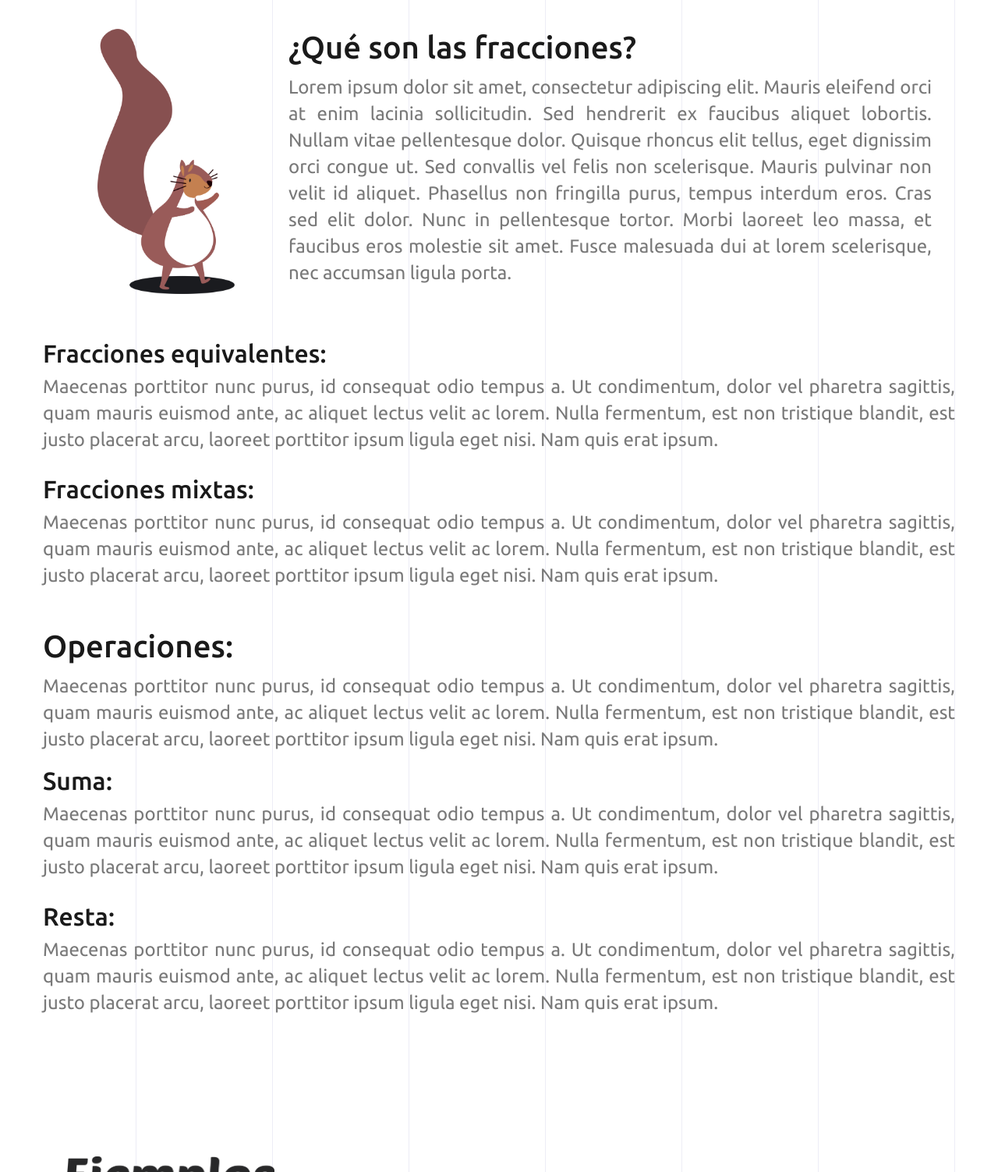
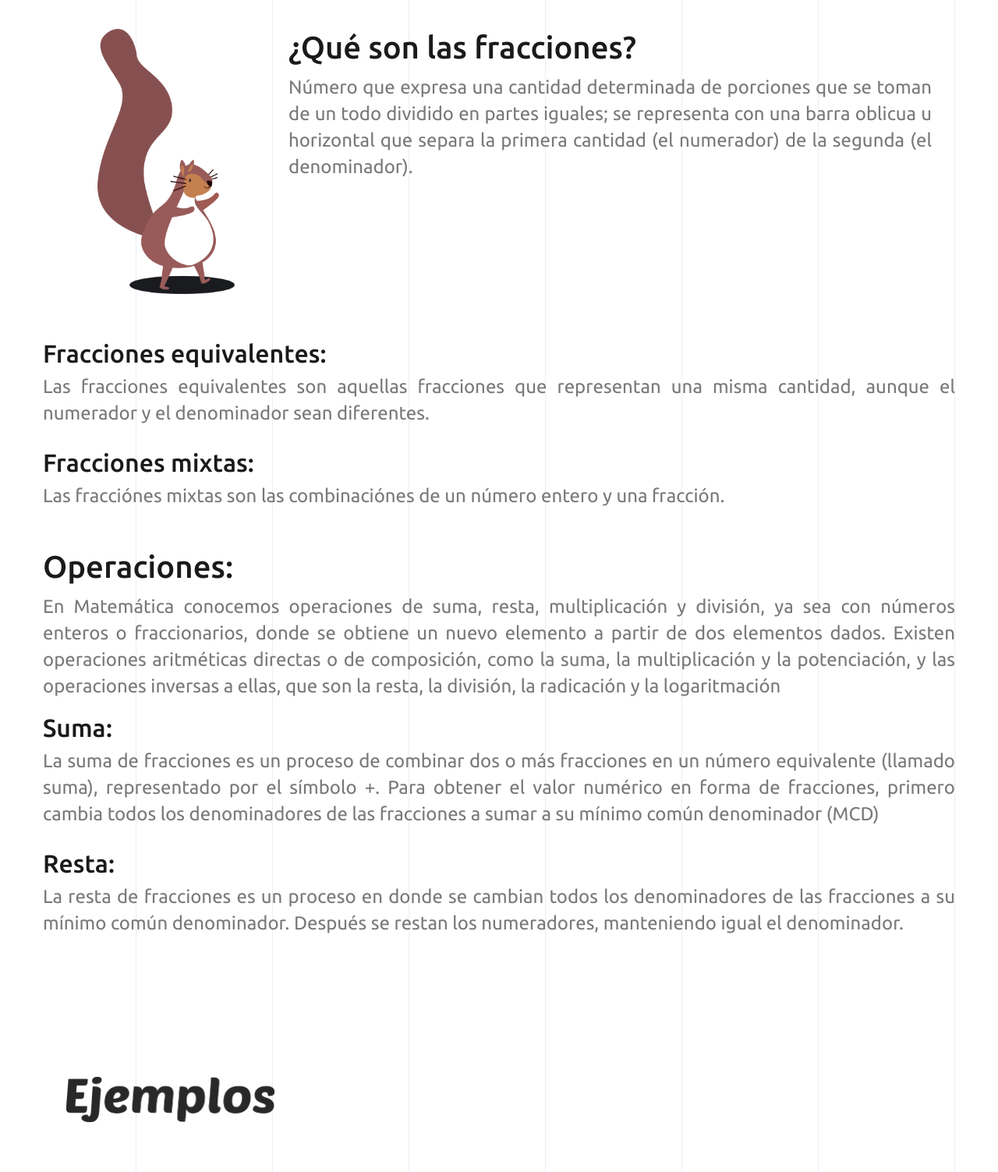
Before and after one commit to UCC-LabCompu2-Historico/proyectos2019-Dominguez-Nanfara, a plain HTML site: page Frac!/frac!/index.html in a window 1280 px wide. Shown: the part 1375-2878 px from the top of the page at 78% size. Drawn offline with nearby package versions, Linux system fonts and the light colour scheme.

Commit message:
Para precorregir

```diff
--- a/Frac!/frac!/index.html
+++ b/Frac!/frac!/index.html
@@ -129,7 +129,7 @@
                         <div class="col-md-9">
                             <div class="screen01_content m-top-0">
                                 <h2 class="m-top-0">¿Qué son las fracciones?</h2>
-                                        <p class="m-top-10">Lorem ipsum dolor sit amet, consectetur adipiscing elit. Mauris eleifend orci at enim lacinia sollicitudin. Sed hendrerit ex faucibus aliquet lobortis. Nullam vitae pellentesque dolor. Quisque rhoncus elit tellus, eget dignissim orci congue ut. Sed convallis vel felis non scelerisque. Mauris pulvinar non velit id aliquet. Phasellus non fringilla purus, tempus interdum eros. Cras sed elit dolor. Nunc in pellentesque tortor. Morbi laoreet leo massa, et faucibus eros molestie sit amet. Fusce malesuada dui at lorem scelerisque, nec accumsan ligula porta.</p>
+                                <p class="m-top-10">Número que expresa una cantidad determinada de porciones que se toman de un todo dividido en partes iguales; se representa con una barra oblicua u horizontal que separa la primera cantidad (el numerador) de la segunda (el denominador).</p>
                             </div>
                         </div>
                     </div><!--End off Que son-->
@@ -138,7 +138,7 @@
                             <div class="screen01_content m-top-0">
                                 <h3 class="m-top-20">Fracciones equivalentes: </h3>
                                 <p class="m-top-10">
-                                            Maecenas porttitor nunc purus, id consequat odio tempus a. Ut condimentum, dolor vel pharetra sagittis, quam mauris euismod ante, ac aliquet lectus velit ac lorem. Nulla fermentum, est non tristique blandit, est justo placerat arcu, laoreet porttitor ipsum ligula eget nisi. Nam quis erat ipsum.
+                                    Las fracciones equivalentes son aquellas fracciones que representan una misma cantidad, aunque el numerador y el denominador sean diferentes.
                                 </p>
                             </div>
                         </div>
@@ -148,7 +148,7 @@
                             <div class="screen01_content m-top-0">
                                 <h3 class="m-top-30">Fracciones mixtas: </h3>
                                 <p class="m-top-10">
-                                            Maecenas porttitor nunc purus, id consequat odio tempus a. Ut condimentum, dolor vel pharetra sagittis, quam mauris euismod ante, ac aliquet lectus velit ac lorem. Nulla fermentum, est non tristique blandit, est justo placerat arcu, laoreet porttitor ipsum ligula eget nisi. Nam quis erat ipsum.
+                                    Las fracciónes mixtas son las combinaciónes de un número entero y una fracción.
                                 </p>
                             </div>
                         </div>
@@ -159,7 +159,7 @@
                             <div class="screen01_content m-top-0">
                                 <h2 class="m-top-50">Operaciones: </h2>
                                 <p class="m-top-10">
-                                            Maecenas porttitor nunc purus, id consequat odio tempus a. Ut condimentum, dolor vel pharetra sagittis, quam mauris euismod ante, ac aliquet lectus velit ac lorem. Nulla fermentum, est non tristique blandit, est justo placerat arcu, laoreet porttitor ipsum ligula eget nisi. Nam quis erat ipsum.
+                                    En Matemática conocemos operaciones de suma, resta, multiplicación y división, ya sea con números enteros o fraccionarios, donde se obtiene un nuevo elemento a partir de dos elementos dados. Existen operaciones aritméticas directas o de composición, como la suma, la multiplicación y la potenciación, y las operaciones inversas a ellas, que son la resta, la división, la radicación y la logaritmación
                                 </p>
                             </div>
                         </div>
@@ -170,7 +170,7 @@
                         <div class="screen01_content m-top-0">
                             <h3 class="m-top-20">Suma: </h3>
                             <p class="m-top-10">
-                                            Maecenas porttitor nunc purus, id consequat odio tempus a. Ut condimentum, dolor vel pharetra sagittis, quam mauris euismod ante, ac aliquet lectus velit ac lorem. Nulla fermentum, est non tristique blandit, est justo placerat arcu, laoreet porttitor ipsum ligula eget nisi. Nam quis erat ipsum.
+                                La suma de fracciones es un proceso de combinar dos o más fracciones en un número equivalente (llamado suma), representado por el símbolo +. Para obtener el valor numérico en forma de fracciones, primero cambia todos los denominadores de las fracciones a sumar a su mínimo común denominador (MCD)
                             </p>
                         </div>
                     </div>
@@ -180,7 +180,7 @@
                         <div class="screen01_content m-top-0">
                             <h3 class="m-top-30">Resta: </h3>
                             <p class="m-top-10">
-                                            Maecenas porttitor nunc purus, id consequat odio tempus a. Ut condimentum, dolor vel pharetra sagittis, quam mauris euismod ante, ac aliquet lectus velit ac lorem. Nulla fermentum, est non tristique blandit, est justo placerat arcu, laoreet porttitor ipsum ligula eget nisi. Nam quis erat ipsum.
+                                La resta de fracciones es un proceso en donde se cambian todos los denominadores de las fracciones a su mínimo común denominador. Después se restan los numeradores, manteniendo igual el denominador.
                             </p>
                         </div>
                     </div>
```
Also changed, not shown: README/READ.ME.html (added, +16 -0 lines). Lines whose indentation alone changed are shown as unchanged.
